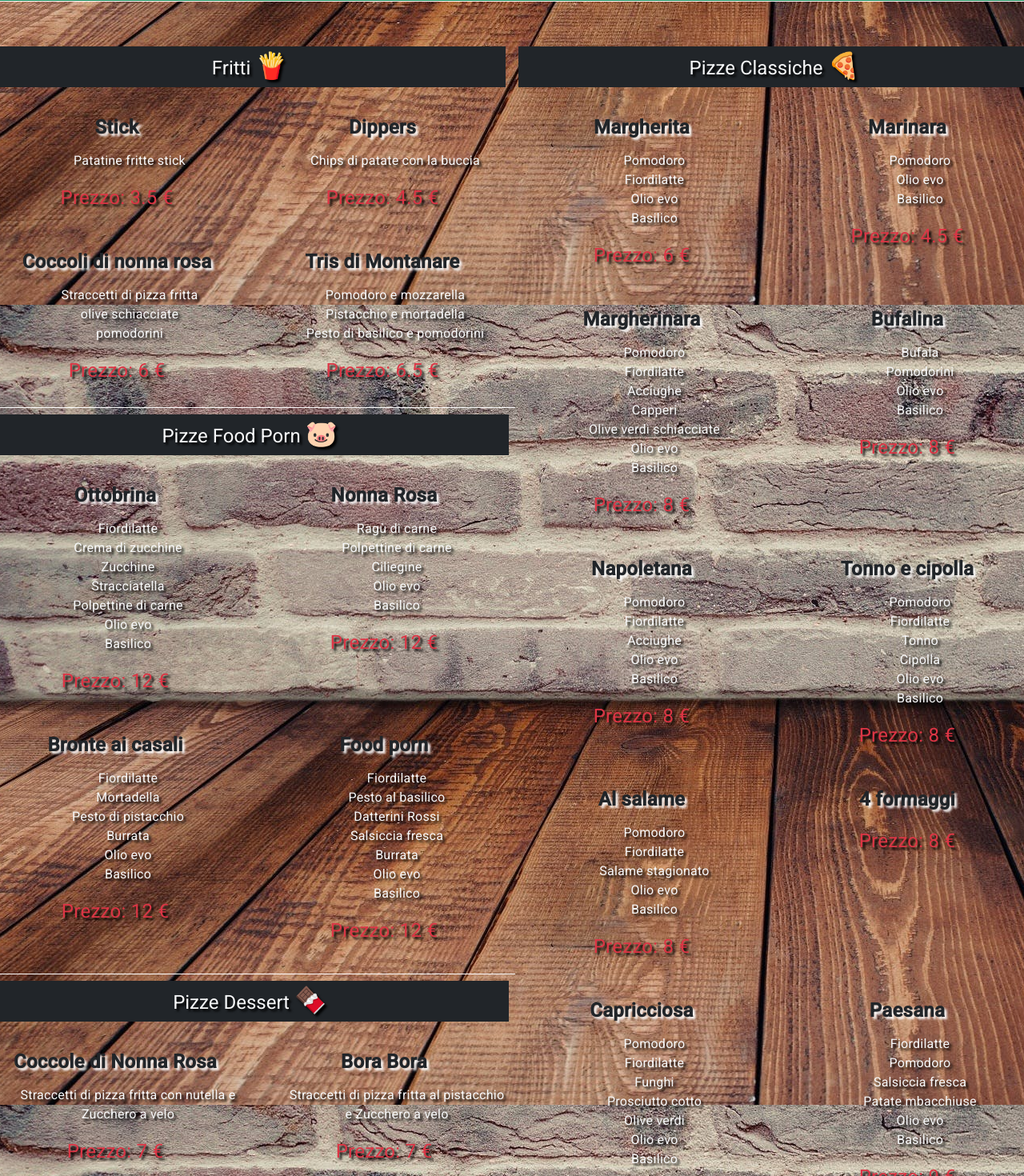
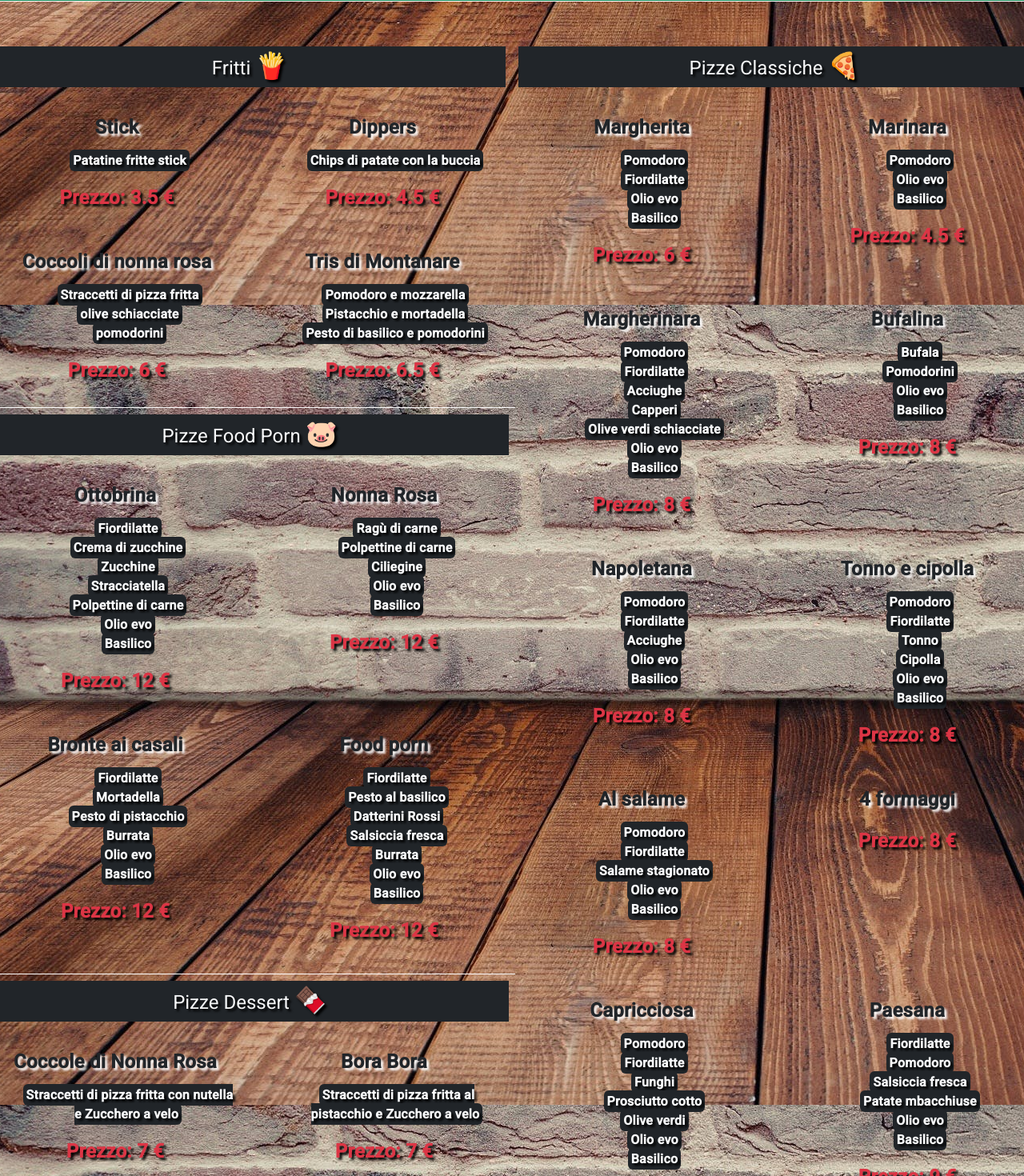
Before and after one commit to RaffaeleCaravett/Terra-Mia, an Angular app: page / in a window 1280 px wide. Shown: the part 2683-4153 px from the top of the page at 80% size. Built offline with nearby package versions, Linux system fonts and the light colour scheme.

Commit message:
re-deploy

```diff
--- a/src/app/Components/home/home.component.html
+++ b/src/app/Components/home/home.component.html
@@ -31,7 +31,7 @@
       <div>
       </div>
     </div>
-    <div class="col-md-12 p-2 text-light my-4">
+    <div class="col-md-12 p-2 text-light fw-bold my-4">
 <h1 class="fw-bolder" style="font-size: 45px;">Il nostro menù</h1>
 <div class="row">
   <div class="col-md-12 p-2 border-bottom border-white bg-success my-5 py-5"  data-aos="fade-up" data-aos-duration="3000"><h1>{{menu[0].categoryName}} <span class="fs-2">💝</span></h1>
@@ -51,7 +51,7 @@
           <div class="col-md-6 p-3" *ngFor="let pizza of menu[1].items">
             <p class="fs-4 text-dark fw-bolder">{{ pizza.name }}</p>
             <ul style="list-style-type: none;">
-              <li *ngFor="let ingredient of pizza.ingredients">{{ ingredient }}</li>
+              <li *ngFor="let ingredient of pizza.ingredients"><span class="bg-dark p-1 rounded">{{ ingredient }}</span></li>
             </ul>
             <p class="fs-4 text-danger">Prezzo: {{ pizza.price }} €</p>
           </div>
@@ -61,7 +61,7 @@
           <div class="col-md-6 p-3" *ngFor="let pizza of menu[3].items">
             <p class="fs-4 text-dark fw-bolder">{{ pizza.name }}</p>
             <ul style="list-style-type: none;">
-              <li *ngFor="let ingredient of pizza.ingredients">{{ ingredient }}</li>
+              <li *ngFor="let ingredient of pizza.ingredients"><span class="bg-dark p-1 rounded">{{ ingredient }}</span></li>
             </ul>
             <p class="fs-4 text-danger">Prezzo: {{ pizza.price }} €</p>
           </div>
@@ -71,7 +71,7 @@
             <div class="col-md-6 p-3" *ngFor="let pizza of menu[4].items">
               <p class="fs-4 text-dark fw-bolder">{{ pizza.name }}</p>
               <ul style="list-style-type: none;">
-                <li *ngFor="let ingredient of pizza.ingredients">{{ ingredient }}</li>
+                <li *ngFor="let ingredient of pizza.ingredients"><span class="bg-dark p-1 rounded">{{ ingredient }}</span></li>
               </ul>
               <p class="fs-4 text-danger">Prezzo: {{ pizza.price }} €</p>
             </div>
@@ -81,7 +81,7 @@
               <div class="col-md-6 p-3" *ngFor="let pizza of menu[5].items">
                 <p class="fs-4 text-dark fw-bolder">{{ pizza.name }}</p>
                 <ul style="list-style-type: none;">
-                  <li *ngFor="let ingredient of pizza.ingredients">{{ ingredient }}</li>
+                  <li *ngFor="let ingredient of pizza.ingredients"><span class="bg-dark p-1 rounded">{{ ingredient }}</span></li>
                 </ul>
                 <p class="fs-4 text-danger">Prezzo: {{ pizza.price }} €</p>
               </div>
@@ -94,7 +94,7 @@
     <div class="col-md-6 p-3" *ngFor="let pizza of menu[2].items">
       <p class="fs-4 text-dark fw-bolder">{{ pizza.name }}</p>
       <ul style="list-style-type: none;">
-        <li *ngFor="let ingredient of pizza.ingredients">{{ ingredient }}</li>
+        <li *ngFor="let ingredient of pizza.ingredients"><span class="bg-dark p-1 rounded">{{ ingredient }}</span></li>
       </ul>
       <p class="fs-4 text-danger">Prezzo: {{ pizza.price }} €</p>
     </div>
@@ -114,7 +114,7 @@
         <div class="col-md-6 p-3" *ngFor="let pizza of menu[7].items">
           <p class="fs-4 text-dark fw-bolder">{{ pizza.name }}</p>
           <ul style="list-style-type: none;">
-            <li *ngFor="let ingredient of pizza.ingredients">{{ ingredient }}</li>
+            <li *ngFor="let ingredient of pizza.ingredients"><span class="bg-dark p-1 rounded">{{ ingredient }}</span></li>
           </ul>
           <p class="fs-4 text-danger">Prezzo: {{ pizza.price }} €</p>
         </div>
@@ -124,7 +124,7 @@
           <div class="col-md-12 p-3" *ngFor="let pizza of menu[8].items">
             <p class="fs-4 text-dark fw-bolder">{{ pizza.name }}</p>
             <ul style="list-style-type: none;">
-              <li *ngFor="let ingredient of pizza.ingredients">{{ ingredient }}</li>
+              <li *ngFor="let ingredient of pizza.ingredients"><span class="bg-dark p-1 rounded">{{ ingredient }}</span></li>
             </ul>
             <p class="fs-4 text-danger">Prezzo: {{ pizza.price }} €</p>
           </div>
--- a/src/app/Components/home/home.component.scss
+++ b/src/app/Components/home/home.component.scss
@@ -8,5 +8,5 @@
   text-shadow: 3px 3px 3px white;
 }
 .text-danger,.text-light{
-  text-shadow: 3px 3px 3px black;
+  text-shadow: 3px 3px 3px  black;
 }
```
Also changed, not shown: firebase.json (added), 1 other file (tests, documents, lock files or other folders).
